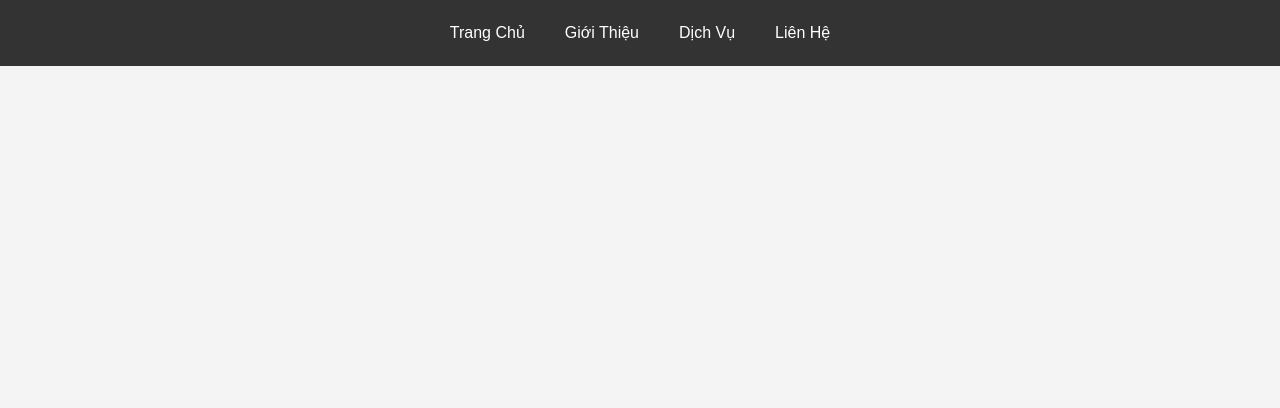
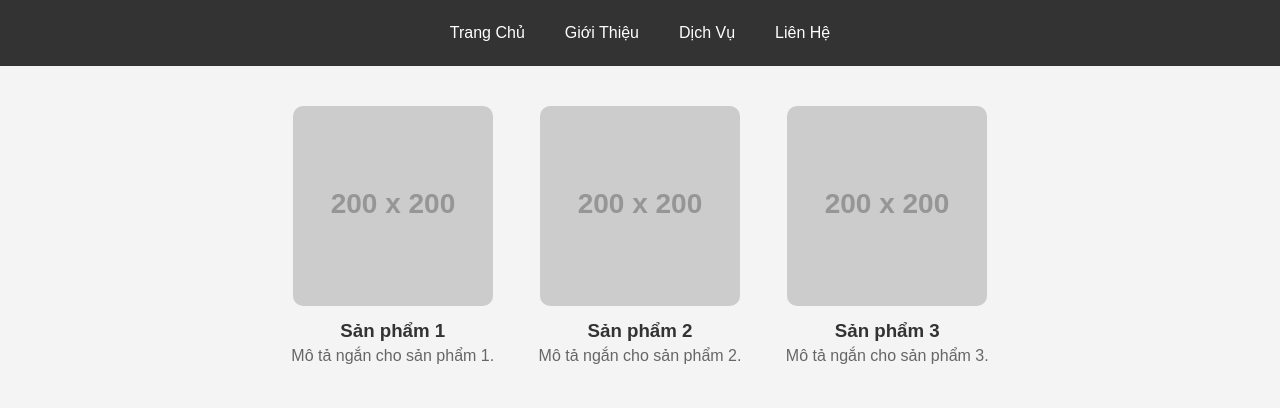
Before and after one commit to nhantruong2012/nh-n, a plain HTML site: page index.html in a window 1280 px wide. Drawn offline with Linux system fonts and the light colour scheme; placeholder pictures from the web are drawn by us.

Commit message:
them san pham

```diff
--- a/index.html
+++ b/index.html
@@ -3,7 +3,7 @@
 <head>
     <meta charset="UTF-8">
     <meta name="viewport" content="width=device-width, initial-scale=1.0">
-    <title>Menu Đẹp</title>
+    <title>Menu Đẹp với Sản Phẩm</title>
     <style>
         body {
             font-family: Arial, sans-serif;
@@ -28,6 +28,28 @@
             background-color: #575757;
             border-radius: 5px;
         }
+        .product-section {
+            padding: 20px;
+            text-align: center;
+        }
+        .product {
+            display: inline-block;
+            margin: 20px;
+            text-align: center;
+        }
+        .product img {
+            width: 200px;
+            height: 200px;
+            border-radius: 10px;
+        }
+        .product h3 {
+            margin: 10px 0 5px;
+            color: #333;
+        }
+        .product p {
+            margin: 0;
+            color: #666;
+        }
     </style>
 </head>
 <body>
@@ -37,5 +59,23 @@
         <a href="#services">Dịch Vụ</a>
         <a href="#contact">Liên Hệ</a>
     </div>
+
+    <div class="product-section">
+        <div class="product">
+            <img src="https://via.placeholder.com/200" alt="Sản phẩm 1">
+            <h3>Sản phẩm 1</h3>
+            <p>Mô tả ngắn cho sản phẩm 1.</p>
+        </div>
+        <div class="product">
+            <img src="https://via.placeholder.com/200" alt="Sản phẩm 2">
+            <h3>Sản phẩm 2</h3>
+            <p>Mô tả ngắn cho sản phẩm 2.</p>
+        </div>
+        <div class="product">
+            <img src="https://via.placeholder.com/200" alt="Sản phẩm 3">
+            <h3>Sản phẩm 3</h3>
+            <p>Mô tả ngắn cho sản phẩm 3.</p>
+        </div>
+    </div>
 </body>
 </html>
```
